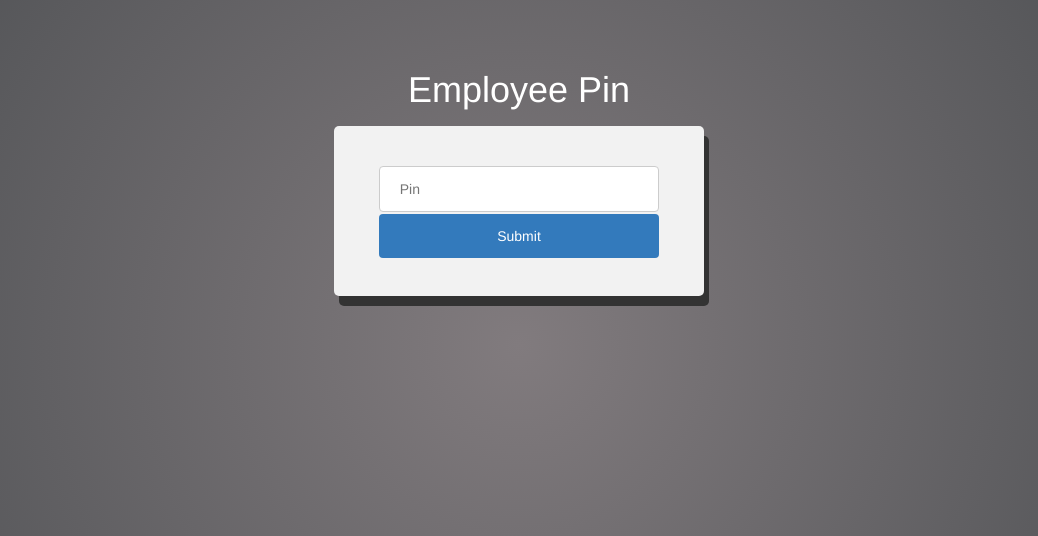
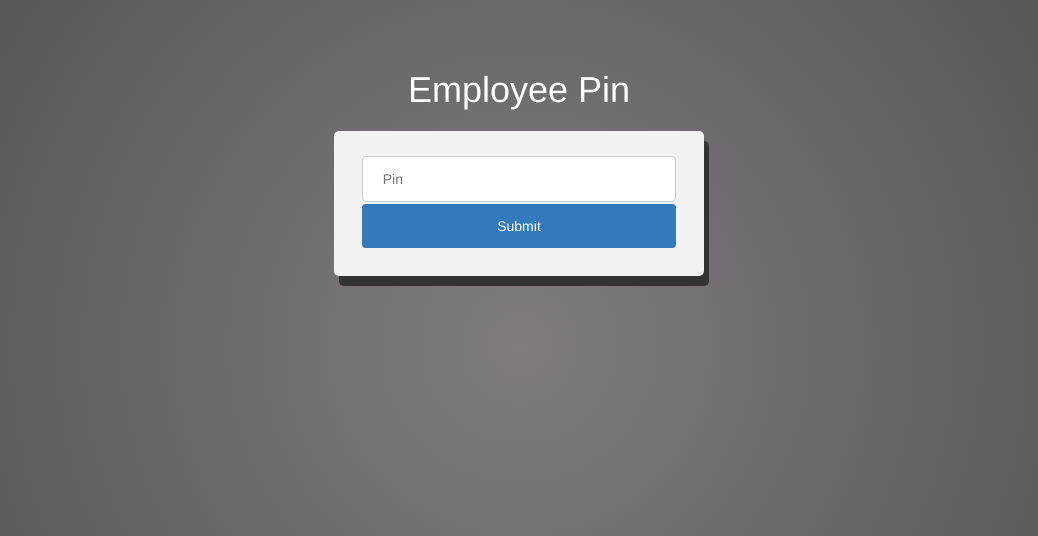
Before and after one commit to nagisobeid/nonPOS, a PHP site: page /pin.php in a window 1280 px wide. Shown: the part 55-591 px from the top of the page, without its empty margins (121-1159 px from the left). Run offline with PHP 8.4, Linux system fonts and the light colour scheme; the visitor is signed in with stand-in values (Sample User, id 1).

Commit message:
css tweaks

```diff
--- a/createaccount.css
+++ b/createaccount.css
@@ -85,7 +85,7 @@ input[type=submit]:hover {
   padding-top: 50px;
 }
 #idFname {
-  margin-top: 30px;
+  margin-top: 25px;
 }
 #divPhpMessage {
   font-family: Arial, Helvetica, sans-serif;
@@ -100,7 +100,7 @@ input[type=submit]:hover {
 
 @media screen and (max-height: 3000px) {
   .form {
-   height: 440px;
+   height: 425px;
    }
  }
 
--- a/createemployee.css
+++ b/createemployee.css
@@ -98,12 +98,12 @@ input[type=submit]:hover {
   margin-top: 10px;
 }
 #idFname {
-  margin-top: 20px;
+  margin-top: 25px;
 }
 
 @media screen and (max-height: 3000px) {
   .form {
-    height: 610px;
+    height: 605px;
    }
    html {
     height: 900px;
--- a/pin.css
+++ b/pin.css
@@ -64,16 +64,14 @@ input[type=submit]:hover {
 }
 .form {
   box-shadow: 5px 10px; height: 70%;
-  width: 100%;
   border-radius: 5px;
   background-color: #f2f2f2;
-  padding: 20px;
+  /*margin: 0 20%;*/
   text-align: center;
   grid-column-start: 3;
   grid-column-end: 5;
   grid-row-start: 2;
-  /*grid-row-end: 3;
-  /*margin-bottom: 140px;*/
+  /*grid-row-end: 4;*/
 }
 .formDescription {
   grid-column-start: 1;
@@ -110,7 +108,7 @@ input[type=submit]:hover {
   text-align: center;
 }
 #idPin {
-  margin-top: 20px;
+  margin-top: 25px;
 }
 
 
@@ -163,7 +161,7 @@ input[type=text],[type=Email], [type=Password], select {
 
 @media screen and (max-height: 3000px) {
   .form {
-   height: 170px;
+   height: 145px;
    }
  }
 
```
Also changed, not shown: home.css (+3 -4 lines), login.css (+15 -3 lines).
